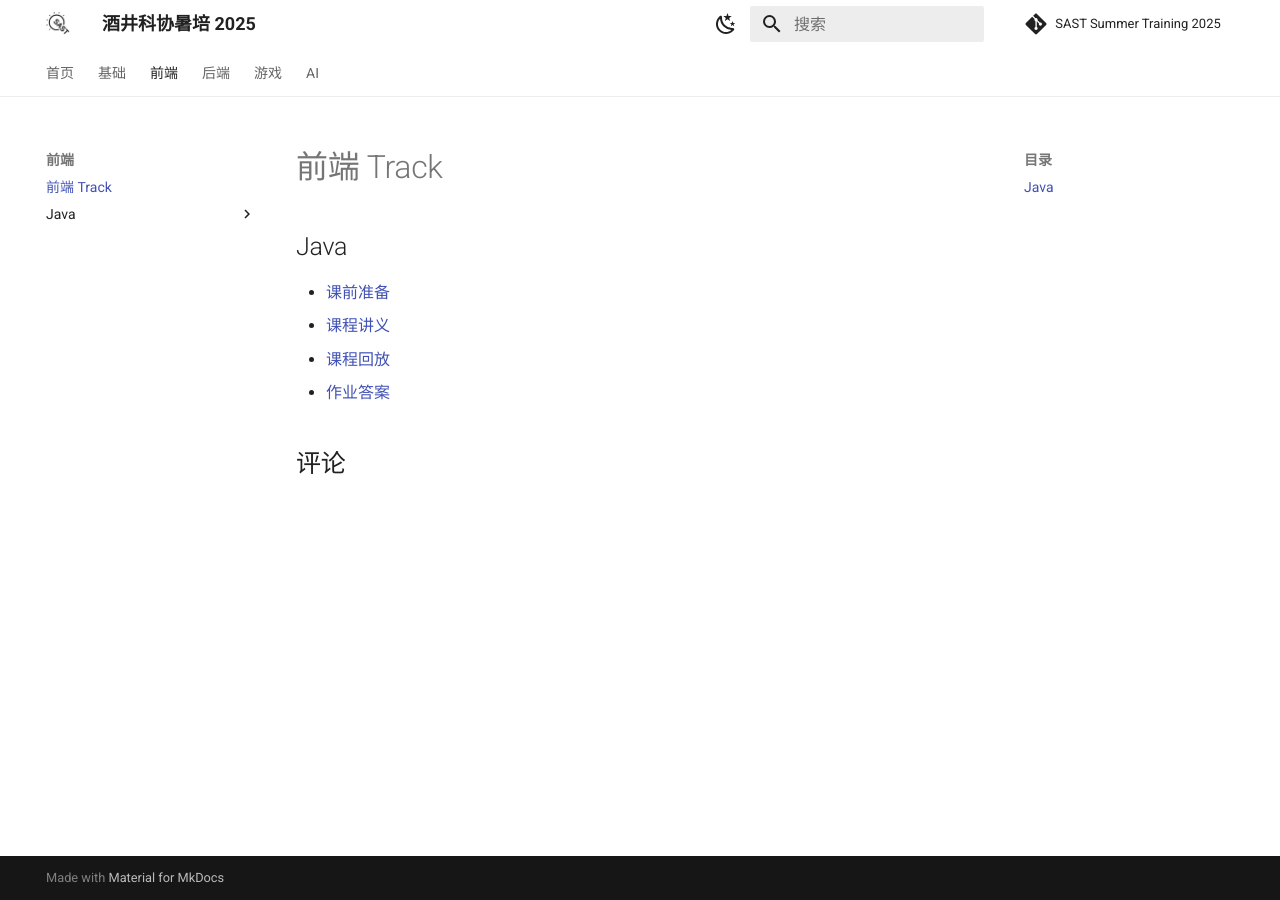
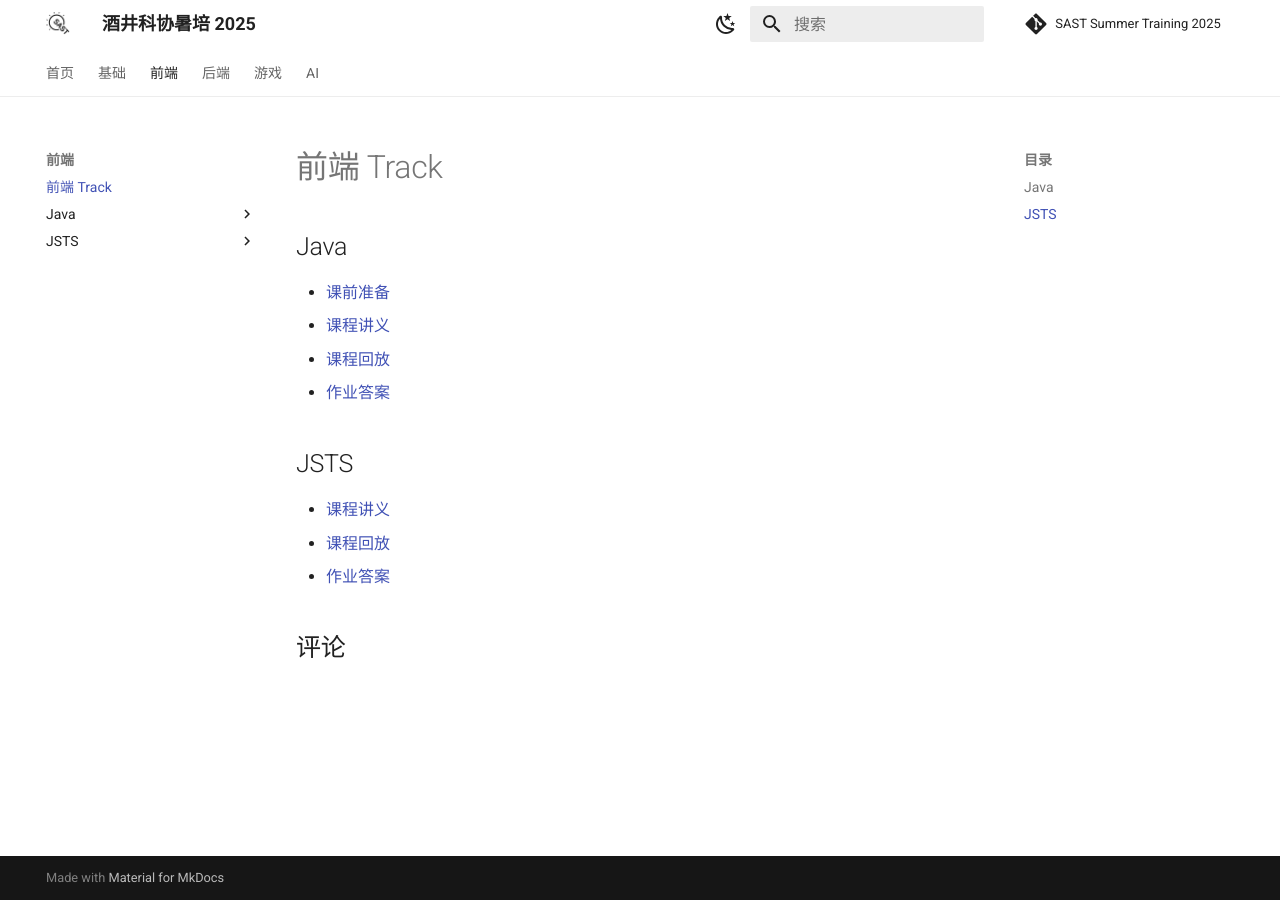
Before and after one commit to sast-summer-training-2025/sast-summer-training-2025.github.io, an MkDocs documentation site: the page built from docs/frontend/index_frontend.md, in a window 1280 px wide. Built offline with MkDocs 1.6.1 and Material for MkDocs 9.7.7, drawn with Linux system fonts in a browser that asks for light colours; comment, search, counter and statistics services are not loaded.

Commit message:
finish jsts

```diff
--- a/docs/frontend/index_frontend.md
+++ b/docs/frontend/index_frontend.md
@@ -6,3 +6,9 @@
 - [课程讲义](/frontend/java/Java_introduction)
 - [课程回放](https://www.bilibili.com/video/BV1gXbzzHE97?vd_source=115a6db3c3c6b2f9b1775d00ac8a2724)
 - [作业答案](https://github.com/sast-summer-training-2025/sast-summer-training-2025.github.io/tree/main/docs/frontend/java/answer)
+
+## JSTS
+
+- [课程讲义](/frontend/java/Java_introduction)
+- [课程回放](https://www.bilibili.com/video/BV1gXbzzHE97?vd_source=115a6db3c3c6b2f9b1775d00ac8a2724)
+- [作业答案](https://github.com/sast-summer-training-2025/sast-summer-training-2025.github.io/tree/main/docs/frontend/java/answer)
--- a/mkdocs.yml
+++ b/mkdocs.yml
@@ -113,6 +113,10 @@ nav:
       - 课前准备: frontend/java/Environment_Setup.md
       - 课程讲义: frontend/java/Java_introduction.md
       - 课程回放: /
+    - JSTS:
+      - 课前准备: frontend/jsts/prepare.md
+      - 课程讲义: frontend/jsts/note.md
+      - 课程回放: /
   - 后端:
     - backend/index_backend.md
     - Django:
```
Also changed, not shown: docs/frontend/jsts/note.md (added, +5 -0 lines), docs/frontend/jsts/prepare.md (added, +3 -0 lines).
